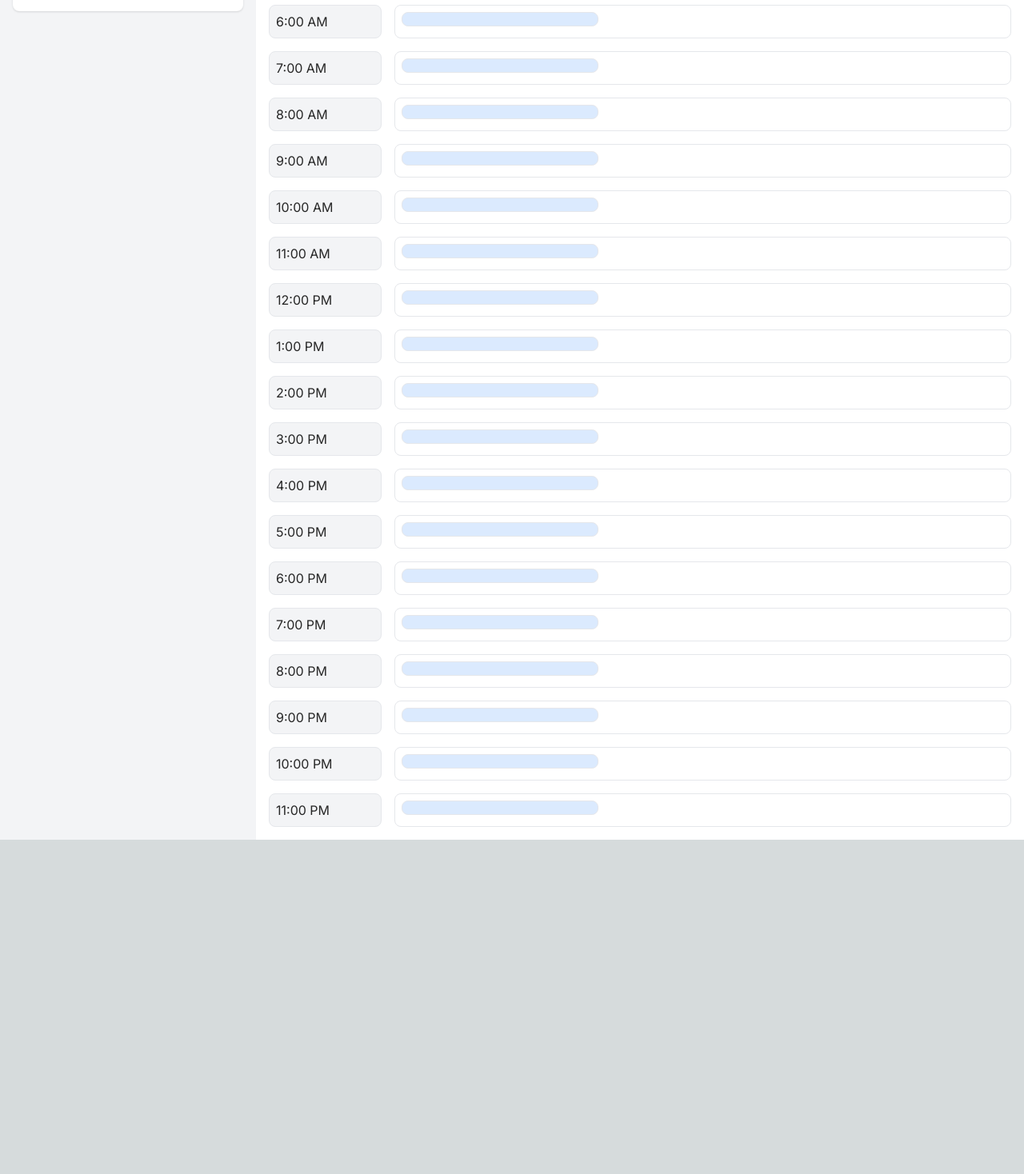
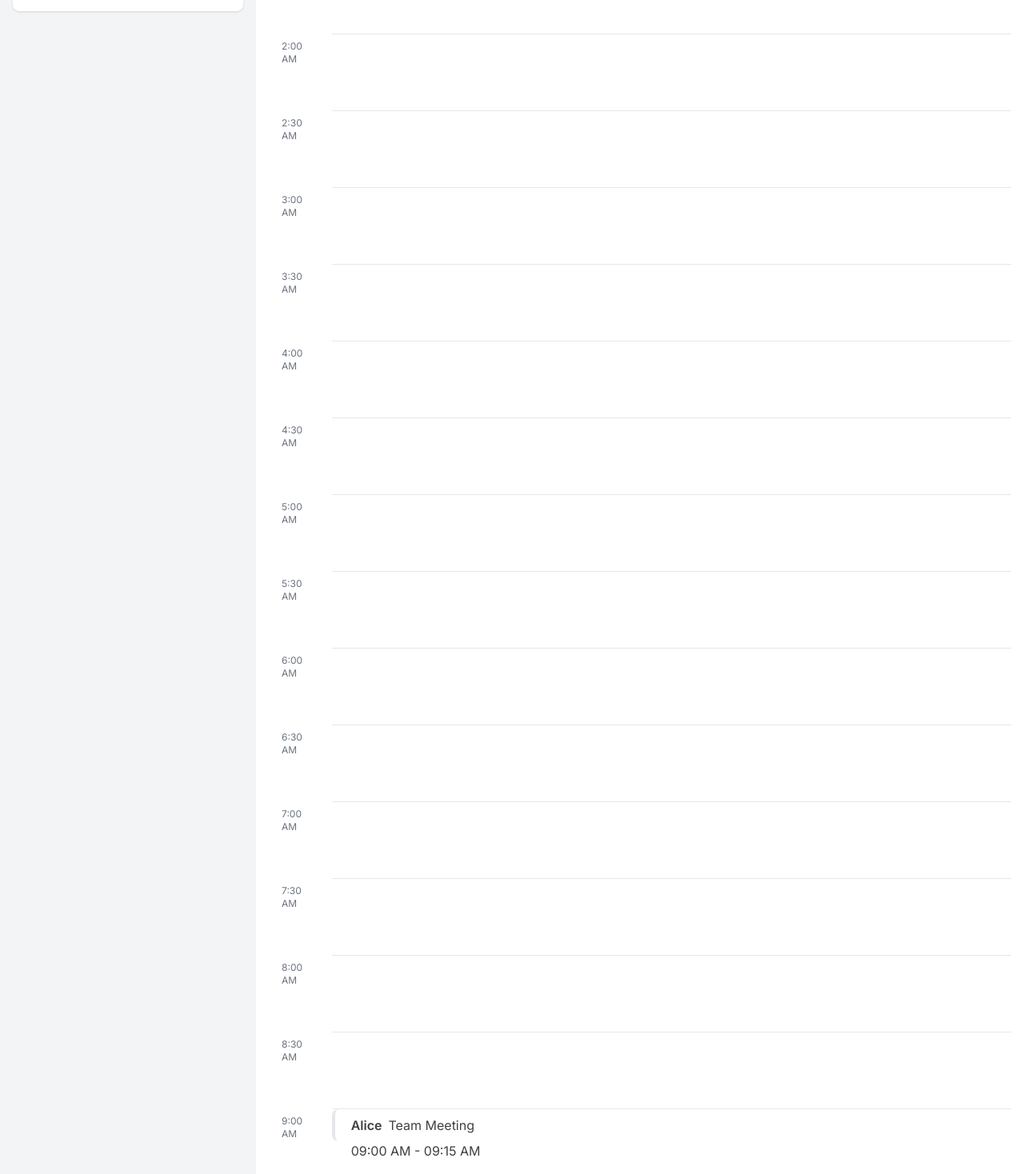
Before and after one commit to SagarBM13/google-calendar, a Next.js app: page / in a window 1280 px wide. Shown: the part 502-1970 px from the top of the page at 80% size. Before the commit the page ends 1552 px from the top, so only its background shows below. Built offline with nearby package versions, Linux system fonts and the light colour scheme.

Commit message:
day-view

```diff
--- a/src/app/components/create-event.tsx
+++ b/src/app/components/create-event.tsx
@@ -1,18 +1,18 @@
-import React, { useState } from 'react';
+import React, { use, useState } from 'react';
 import { EventProps } from '@/app/interfaces/event-props';
 
 const CreateEvent: React.FC<EventProps> = ({ isOpen, onClose, onSave, initialData }) => {
     const [person, setPerson] = useState(initialData?.person || '');
     const [title, setTitle] = useState(initialData?.title || '');
-    const [time, setTime] = useState(initialData?.time || '');
+    const [startTime, setStartTime] = useState(initialData?.startTime || '');
+    const [endTime, setEndTime] = useState(initialData?.endTime || '');
     const [date, setDate] = useState(initialData?.date || '');
 
     const handleSave = () => {
-        onSave({ person, title, time, date });
+        onSave({ person, title, startTime, endTime, date });
         onClose();
     };
 
-    if (!isOpen) return null;
 
     return (
         <div className="fixed inset-0 flex items-center justify-center bg-gray-800 bg-opacity-75">
@@ -46,11 +46,21 @@ const CreateEvent: React.FC<EventProps> = ({ isOpen, onClose, onSave, initialDat
                     />
                 </label>
                 <label className="block mb-2">
-                    Time:
+                    Start Time:
                     <input
-                        type="time"
-                        value={time}
-                        onChange={(e) => setTime(e.target.value)}
+                        type="startTime"
+                        value={startTime}
+                        onChange={(e) => setStartTime(e.target.value)}
+                        className="w-full p-2 mt-1 border rounded-lg"
+                    />
+                </label>
+
+                <label className="block mb-2">
+                    End Time:
+                    <input
+                        type="startTime"
+                        value={endTime}
+                        onChange={(e) => setEndTime(e.target.value)}
                         className="w-full p-2 mt-1 border rounded-lg"
                     />
                 </label>
--- a/src/app/components/views/day.tsx
+++ b/src/app/components/views/day.tsx
@@ -1,31 +1,93 @@
 import React, { useState } from 'react';
 import moment from 'moment';
-//import dayJson from '@/app/data/day-events.json';
+import dayJson from '@/app/data/day-events.json';
 import { Event } from '@/app/interfaces/event';
 import { useDate } from '@/app/context/date-provider';
 import CreateEvent from '@/app/components/create-event';
+const SLOT_HEIGHT_IN_PIXELS: number = 80;
+const SLOT_HEIGHT_IN_MINUTES: number = 30;
+const PIXEL_PER_MINUTE: number = SLOT_HEIGHT_IN_PIXELS / SLOT_HEIGHT_IN_MINUTES;
 // JSON data for multiple people's events
 //const events: Event[] = dayJson;
 
 const Day: React.FC = () => {
     const { selectedDate, goToPreviousDay, goToNextDay } = useDate()
     const startOfDay = selectedDate.clone().startOf('day');
-    const hours = [...Array(24)].map((_, i) => startOfDay.clone().add(i, 'hours'));
+    const slots = [...Array(48)].map((_, i) => startOfDay.clone().add(i * 30, 'minutes'));
     const [currentSlot, setCurrentSlot] = useState<moment.Moment | null>(null);
     const [isModalOpen, setModalOpen] = useState(false);
-    const [events, setEvents] = useState<Event[]>([]);
+    const [events, setEvents] = useState<Event[]>(dayJson);
+    const currentTime = moment();
 
-    const handleEventClick = (hour: moment.Moment) => {
-        setCurrentSlot(hour);
+    const getCurrentTimePosition = () => {
+        const minutesFromStart = currentTime.diff(startOfDay, 'minutes');
+        return minutesFromStart * PIXEL_PER_MINUTE;
+    };
+    const handleEventClick = (e: React.MouseEvent, hour: moment.Moment) => {
+        const clickPositionY = e.nativeEvent.offsetY;
+        const minutesInSlot =
+            (clickPositionY / SLOT_HEIGHT_IN_PIXELS) * SLOT_HEIGHT_IN_MINUTES;
+        const clickedTime = hour.clone().add(minutesInSlot, 'minutes');
+        setCurrentSlot(clickedTime);
         setModalOpen(true);
     };
-    const getEventsForHour = (hour: moment.Moment) => {
-        return events?.filter(event => moment(hour).format('hh:mm A') === event.time) || [];
+
+
+    const getEventSpan = (event: any) => {
+        const eventStart = moment(event?.startTime, 'hh:mm A');
+        const eventEnd = moment(event?.endTime, 'hh:mm A');
+        const duration = moment.duration(eventEnd.diff(eventStart));
+        return duration.asMinutes();
     };
-    const handleSaveEvent = (event: { person: string; title: string; time: string; date: string }) => {
-        setEvents(prevEvents => [...prevEvents, event]);
+
+    const getEventsForSlot = (slot: moment.Moment) => {
+        return (
+            events?.filter((event: any) => {
+                const eventStart = moment(event?.startTime, 'hh:mm A');
+                return (
+                    slot.isSameOrBefore(eventStart) &&
+                    slot.clone().add(30, 'minutes').isAfter(eventStart)
+                );
+            }) || []
+        );
+    };
+
+    const handleSaveEvent = (event: {
+        person: string;
+        title: string;
+        startTime: string;
+        endTime: string;
+    }) => {
+        const formattedEvent = {
+            ...event,
+            startTime: moment(event.startTime, 'HH:mm').format('hh:mm A'),
+            endTime: moment(event.endTime, 'HH:mm').format('hh:mm A'),
+        };
+        setEvents((prevEvents) => [...prevEvents, formattedEvent]);
         setModalOpen(false);
     };
+
+
+
+    const getDefaultEndTime = (startTime: moment.Moment) => {
+        return startTime.clone().add(30, 'minutes').format('HH:mm');
+    };
+
+    const defaultEndTime = currentSlot
+        ? getDefaultEndTime(currentSlot)
+        : getDefaultEndTime(currentTime);
+
+    const calculateEventPosition = (event: any, hour: moment.Moment) => {
+        const eventStart = moment(event?.startTime, 'hh:mm A');
+        const minutesFromStart = eventStart.diff(hour, 'minutes');
+        return minutesFromStart * PIXEL_PER_MINUTE;
+    };
+
+    const calculateEventHeight = (event: any) => {
+        const durationMinutes = getEventSpan(event);
+        return durationMinutes * PIXEL_PER_MINUTE;
+    };
+
 
 
     return (
@@ -37,7 +99,8 @@ const Day: React.FC = () => {
                 initialData={{
                     person: '',
                     title: '',
-                    time: currentSlot ? currentSlot.format('HH:mm') : '',
+                    startTime: currentSlot ? currentSlot.format('HH:mm') : '',
+                    endTime: currentSlot?.add(15, 'minutes').format('HH:mm') || '',
                     date: selectedDate.format('YYYY-MM-DD')
                 }}
             />}
@@ -53,27 +116,65 @@ const Day: React.FC = () => {
                 <div className="col-span-10 font-semibold">Events</div>
             </div>
             <div className="grid grid-cols-12 gap-4 mt-2">
-                {hours.map((hour, i) => (
+                {slots.map((hour, i) => (
                     <React.Fragment key={i}>
-                        <div className="col-span-2 border p-2 rounded-lg bg-gray-100 text-neutral-800">
+                        <div className="rounded-lg text-xs pt-2 text-gray-500 pl-4">
                             {hour.format('h:mm A')}
                         </div>
-                        <div className="col-span-10 border p-2 rounded-lg">
-                            <div className="grid grid-cols-3 gap-2">
-                                {getEventsForHour(hour).length > 0 ? getEventsForHour(hour).map((event, j) => (
-                                    <div key={j} className="border p-2 rounded-lg bg-blue-100 text-neutral-700">
-                                        <strong>{event.person}:</strong> {event.title}
+                        <div className="col-span-11 border-t h-20 w-full">
+                            <div className="relative h-full">
+                                {getEventsForSlot(hour).length > 0 ? getEventsForSlot(hour).map((event, j) => (
+                                    <div key={event}>
+                                        <div
+                                            className="w-full cursor-pointer p-2 rounded-lg h-20"
+                                            onClick={(e) =>
+                                                handleEventClick(e, hour)
+                                            }
+                                        ></div>
+                                        <div key={j}
+                                            className="absolute border-l-4 pl-5 pr-3 cursor-pointer w-[98%]
+                                                left-0 border-primary-800 rounded-lg bg-primary-50
+                                                text-neutral-700 flex flex-col pt-2"
+                                            style={{
+                                                top: `${calculateEventPosition(event, hour)}px`,
+                                                height: `${calculateEventHeight(event)}px`,
+                                                zIndex: 2,
+                                            }}
+                                            onClick={(e) =>
+                                                handleEventClick(
+                                                    e,
+                                                    moment(
+                                                        event?.startTime,
+                                                        'hh:mm A'
+                                                    )
+                                                )
+                                            }
+                                        >
+                                            <div className="flex items-center gap-x-2 relative">
+                                                <div className="text-primary-900 font-semibold">
+                                                    {event?.person}
+                                                </div>
+                                                <div className="text-primary-700">{event?.title}</div>
+                                            </div>
+                                            <div className="mt-1">
+                                                <div className="text-primary-700 mt-1">
+                                                    {event?.startTime} -{' '}
+                                                    {event?.endTime}
+                                                </div>
+                                            </div>
+                                        </div>
                                     </div>
                                 )) : (
                                     <div
-                                        className="border p-2 rounded-lg bg-blue-100 text-neutral-700"
-                                        onClick={() => handleEventClick(hour)}
+                                        className="w-full cursor-pointer p-2 rounded-lg h-20"
+                                        onClick={(e) => handleEventClick(e, hour)}
                                     ></div>
                                 )}
                             </div>
                         </div>
                     </React.Fragment>
                 ))}
+
             </div>
         </div>
     );
--- a/src/app/data/day-events.json
+++ b/src/app/data/day-events.json
@@ -1,102 +1,74 @@
 [
     {
-        "time": "09:00 AM",
+        "startTime": "09:00 AM",
+        "endTime": "09:15 AM",
         "title": "Team Meeting",
         "person": "Alice"
     },
     {
         "time": "09:00 AM",
+        "endTime": "09:15 AM",
         "title": "Client Call",
         "person": "Bob"
     },
     {
-        "time": "10:00 AM",
+        "startTime": "10:00 AM",
+        "endTime": "10:15 AM",
         "title": "Project Planning",
         "person": "Charlie"
     },
     {
-        "time": "10:00 AM",
+        "startTime": "10:00 AM",
+        "endTime": "10:15 AM",
         "title": "Design Discussion",
         "person": "Dave"
     },
     {
-        "time": "11:00 PM",
+        "startTime": "11:00 PM",
+        "endTime": "11:15 PM",
         "title": "Project Review",
         "person": "Eve"
     },
     {
-        "time": "11:00 AM",
+        "startTime": "11:00 AM",
+        "endTime": "11:15 AM",
         "title": "Sprint Retrospective",
         "person": "Frank"
     },
     {
-        "time": "11:00 PM",
+        "startTime": "11:00 PM",
+        "endTime": "11:15 PM",
         "title": "Team Sync",
         "person": "Grace"
     },
     {
-        "time": "11:00 PM",
+        "startTime": "11:00 PM",
+        "endTime": "11:15 PM",
         "title": "Lunch Break",
         "person": "Alice"
     },
     {
-        "time": "01:00 PM",
+        "startTime": "01:00 PM",
+        "endTime": "01:15 PM",
         "title": "Client Follow-up",
         "person": "Bob"
     },
     {
-        "time": "01:30 PM",
+        "startTime": "01:30 PM",
+        "endTime": "02:15 PM",
         "title": "Code Review",
         "person": "Charlie"
     },
     {
-        "time": "02:00 PM",
+        "startTime": "02:00 PM",
+        "endTime": "02:15 PM",
         "title": "Team Lunch",
         "person": "Dave"
     },
     {
-        "time": "02:30 PM",
+        "startTime": "02:30 PM",
+        "endTime": "02:45 PM",
         "title": "Brainstorming Session",
         "person": "Eve"
-    },
-    {
-        "time": "03:00 PM",
-        "title": "Project Deployment",
-        "person": "Frank"
-    },
-    {
-        "time": "03:30 PM",
-        "title": "One-on-One",
-        "person": "Grace"
-    },
-    {
-        "time": "04:00 PM",
-        "title": "Team Huddle",
-        "person": "Alice"
-    },
-    {
-        "time": "04:30 PM",
-        "title": "Client Presentation",
-        "person": "Bob"
-    },
-    {
-        "time": "05:00 PM",
-        "title": "Project Wrap-up",
-        "person": "Charlie"
-    },
-    {
-        "time": "05:30 PM",
-        "title": "Design Review",
-        "person": "Dave"
-    },
-    {
-        "time": "06:00 PM",
-        "title": "End-of-Day Report",
-        "person": "Eve"
-    },
-    {
-        "time": "06:30 PM",
-        "title": "Team Debrief",
-        "person": "Frank"
     }
 ]
--- a/src/app/interfaces/event-props.tsx
+++ b/src/app/interfaces/event-props.tsx
@@ -1,6 +1,6 @@
 export interface EventProps {
     isOpen: boolean;
     onClose: () => void;
-    onSave: (event: { person: string; title: string; time: string; date: string }) => void;
-    initialData?: { person: string; title: string; time: string; date: string };
+    onSave: (event: { person: string; title: string; startTime: string; endTime: string; date: string }) => void;
+    initialData?: { person: string; title: string; startTime: string; endTime: string; date: string };
 }
--- a/src/app/interfaces/event.tsx
+++ b/src/app/interfaces/event.tsx
@@ -1,6 +1,7 @@
 
 export interface Event {
-    time: string;
+    startTime: string;
+    endTime: string;
     title: string;
     person: string;
 }
```
